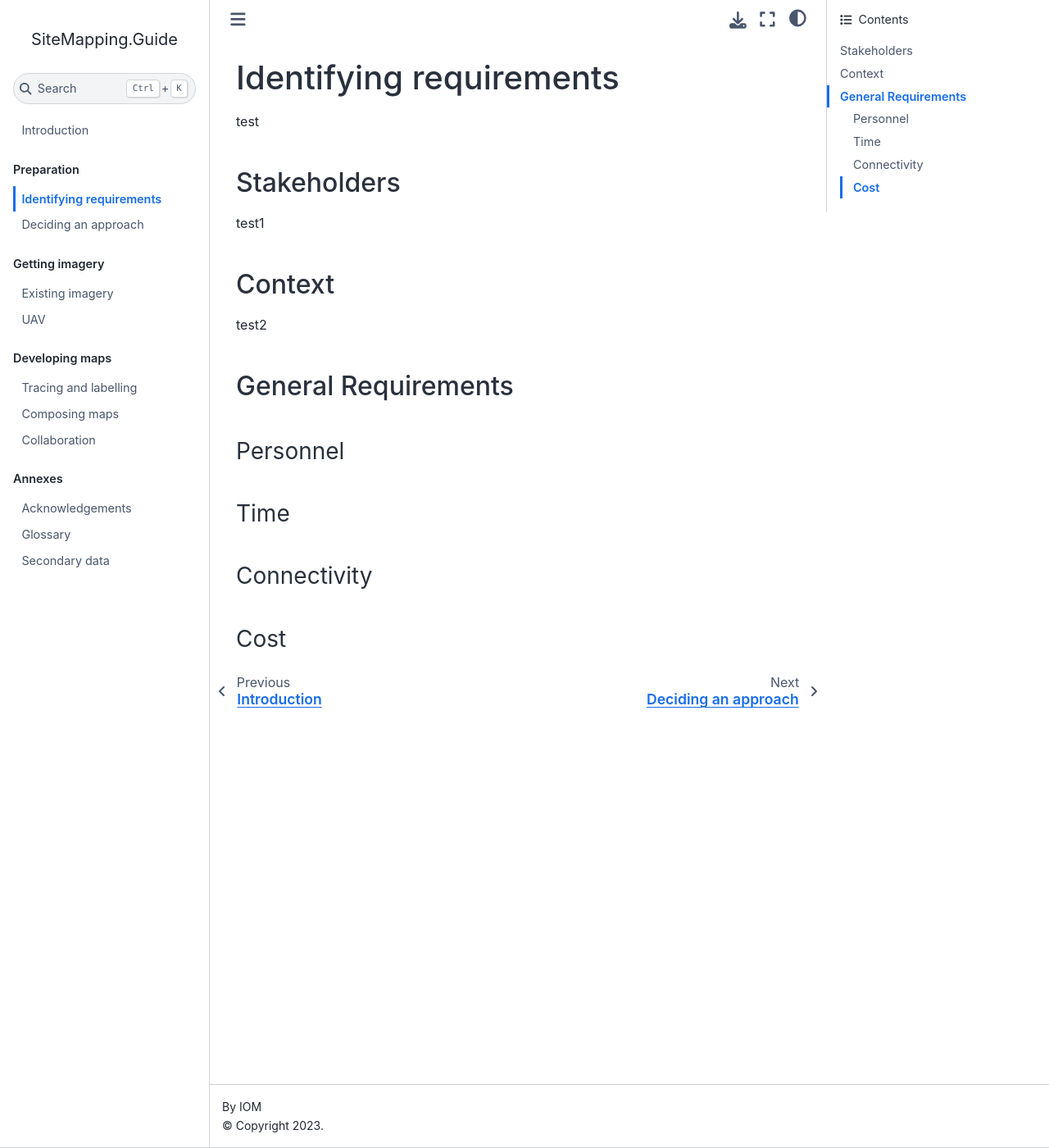
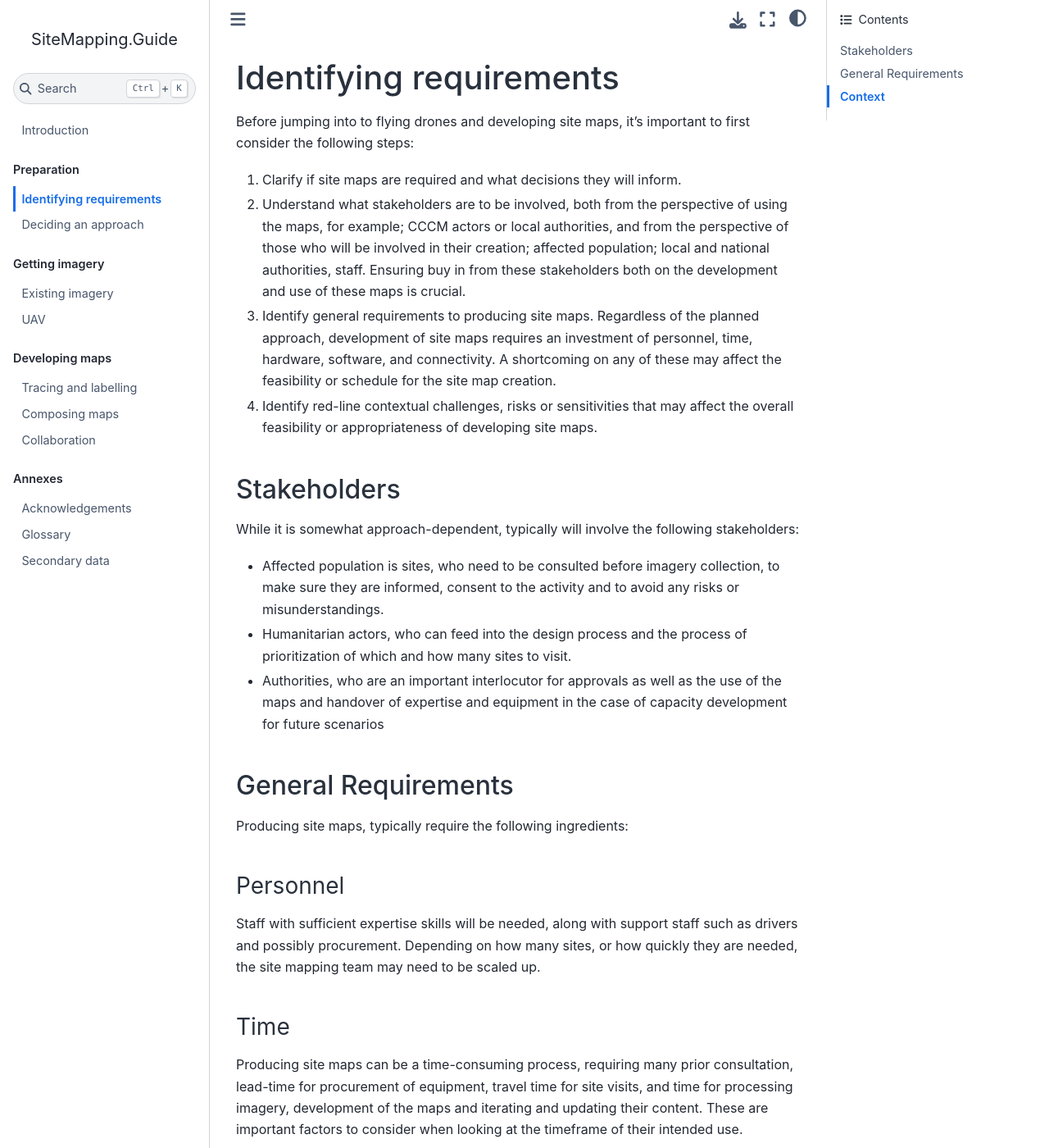
Before and after one commit to brianmcdonald/SiteMapping.Guide, a Jupyter Book: the page built from identify-requirements.md, in a window 1280 px wide and 1400 px high. Shown: the whole window at 82% size. Built offline with Jupyter Book 1.0.4 settings and Sphinx 7.4.7 and the Sphinx Book theme 1.1.4, drawn with Linux system fonts in a browser that asks for light colours; some of the changed text lies outside the part shown.

Commit message:
started chapter 1

```diff
--- a/identify-requirements.md
+++ b/identify-requirements.md
@@ -1,11 +1,26 @@
 # Identifying requirements
-test
+Before jumping into to flying drones and developing site maps, it's important to first consider the following steps:
+1. Clarify if site maps are required and what decisions they will inform.
+2. Understand what stakeholders are to be involved, both from the perspective of using the maps, for example; CCCM actors or local authorities, and from the perspective of those who will be involved in their creation; affected population; local and national authorities, staff. Ensuring buy in from these stakeholders both on the development and use of these maps is crucial.
+4. Identify general requirements to producing site maps. Regardless of the planned approach, development of site maps requires an investment of personnel, time, hardware, software, and connectivity. A shortcoming on any of these may affect the feasibility or schedule for the site map creation.
+5. Identify red-line contextual challenges, risks or sensitivities that may affect the overall feasibility or appropriateness of developing site maps.
+
 ## Stakeholders
-test1
+While it is somewhat approach-dependent, typically will involve the following stakeholders:
+- Affected population is sites, who need to be consulted before imagery collection, to make sure they are informed, consent to the activity and to avoid any risks or misunderstandings.
+- Humanitarian actors, who can feed into the design process and the process of prioritization of which and how many sites to visit.
+- Authorities, who are an important interlocutor for approvals as well as the use of the maps and handover of expertise and equipment in the case of capacity development for future scenarios
+
+## General Requirements
+Producing site maps, typically require the following ingredients:
+### Personnel
+Staff with sufficient expertise skills will be needed, along with support staff such as drivers and possibly procurement. Depending on how many sites, or how quickly they are needed, the site mapping team may need to be scaled up.
+### Time
+Producing site maps can be a time-consuming process, requiring many prior consultation, lead-time for procurement of equipment, travel time for site visits, and time for processing imagery, development of the maps and iterating and updating their content. These are important factors to consider when looking at the timeframe of their intended use.
+### Connectivity
+While connectivity requirements will vary, based on the chosen approach, some degree of connectivity should be assumed as needed. In situations of sudden onset disasters, connectivity can be very challenging and quite often can lead to bottlenecks and delays.
+### Cost
+Annex 4 provides a table that can providing indicative figures for the purpose of costing a site mapping exercise.
+
 ## Context
-test2
-## General Requirements
-### Personnel
-### Time
-### Connectivity
-### Cost
+The security, political and regulatory environment play a large role in determining the approach to site mapping in a country but also whether or not the process is feasible at all. Identification of these challenges and risks is best done as early as possible to avoid wasting resources or to allow sufficient time to mitigate them.
```
Also changed, not shown: intro.md (+4 -3 lines).
